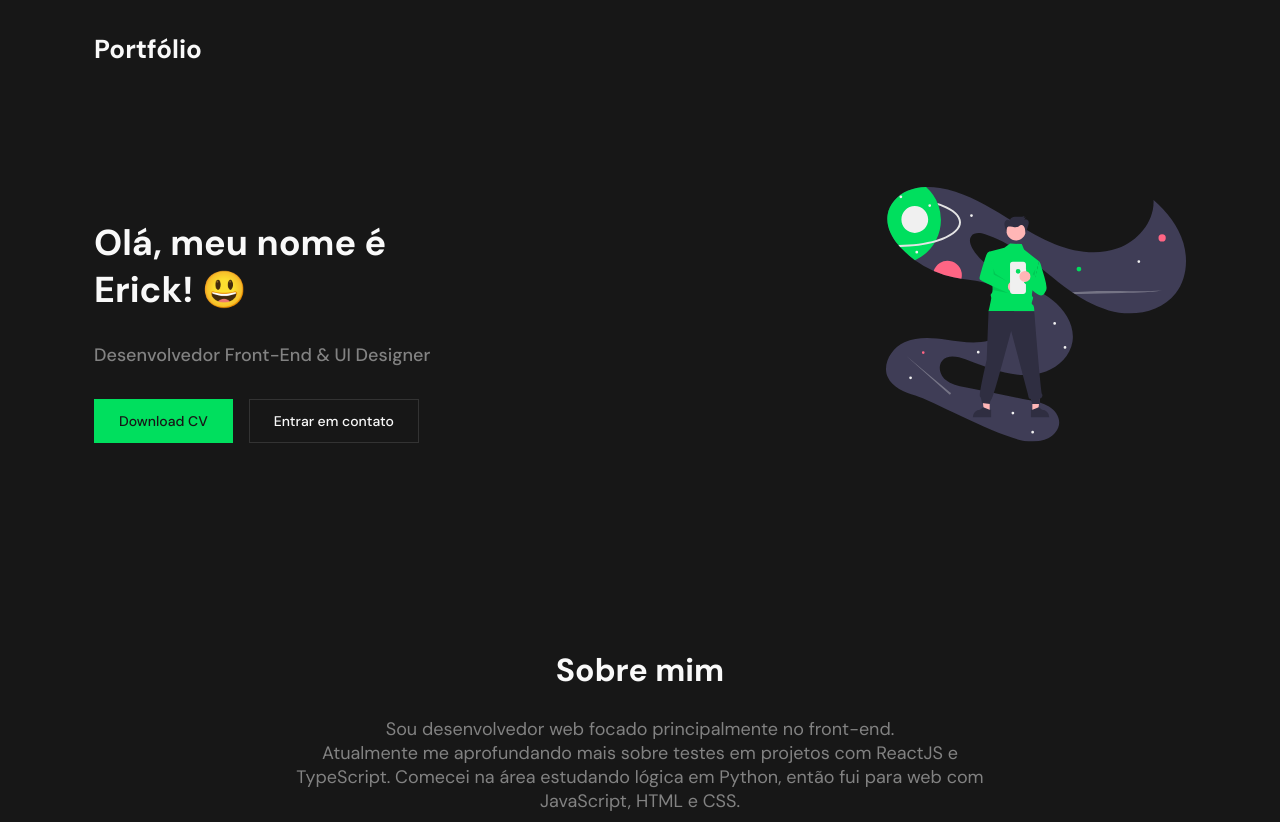
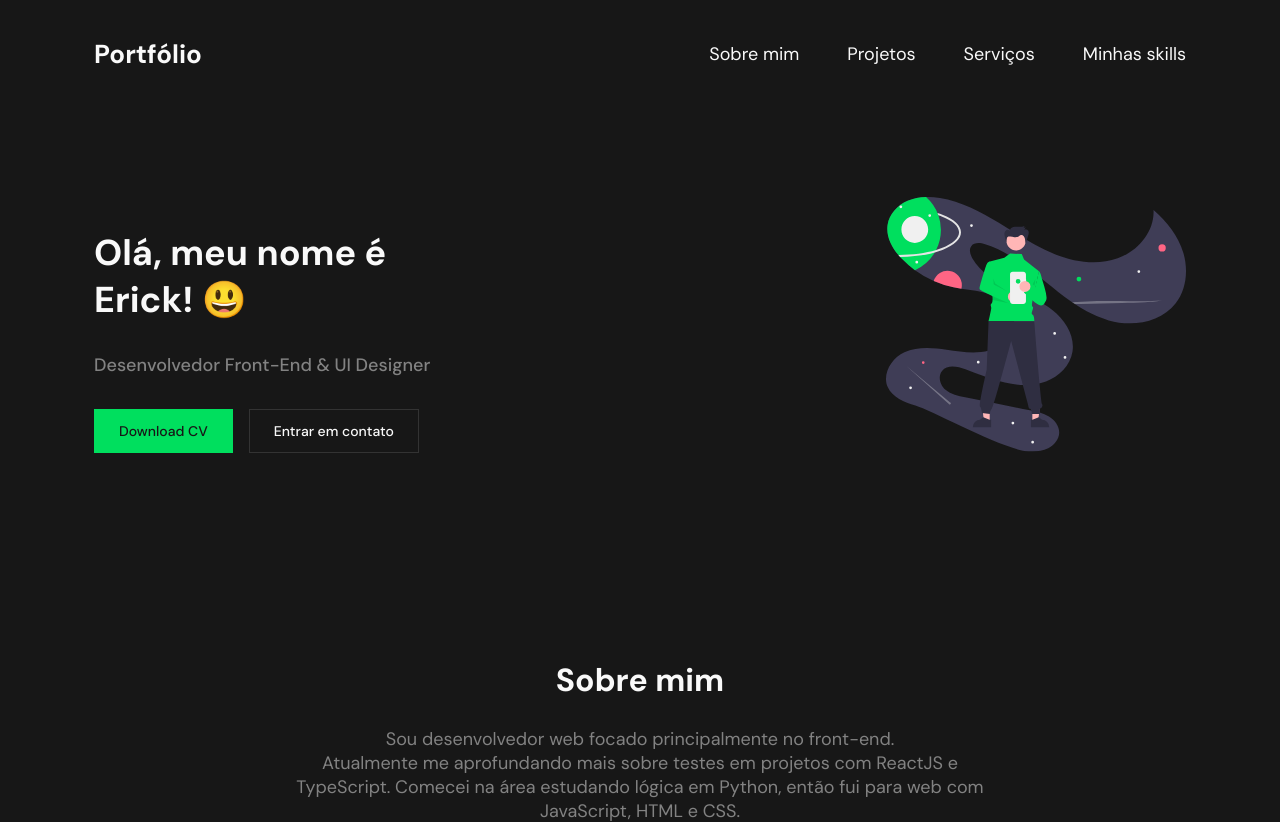
Before and after one commit to erickgust/portfolio, a React (Vite) app: page / in a window 1280 px wide. Shown: the top 822 px of the page. Built offline with nearby package versions, Linux system fonts and the light colour scheme.

Commit message:
ref(header): add overlay and useModal hook for mobile menu

```diff
--- a/src/header/header-styles.ts
+++ b/src/header/header-styles.ts
@@ -15,6 +15,10 @@ export const List = styled.ul`
 
   li {
     display: inline-block;
+  }
+
+  @media (max-width: 768px) {
+    display: none;
   }
 `
 
@@ -40,6 +44,16 @@ export const MobileMenuButton = styled.button`
   @media (max-width: 768px) {
     display: block;
   }
+`
+
+export const Overlay = styled.div`
+  position: fixed;
+  top: 0;
+  left: 0;
+  z-index: 0;
+  width: 100%;
+  height: 100vh;
+  backdrop-filter: blur(2px);
 `
 
 export const MobileMenu = styled.ul`
--- a/src/header/header.tsx
+++ b/src/header/header.tsx
@@ -1,13 +1,45 @@
-import { useState } from 'react'
+import { useEffect, useState } from 'react'
 import * as S from './header-styles'
 import { ReactComponent as MobileMenuIcon } from '@/ui/icons/menu.svg'
 
+function useModal () {
+  const [isModalOpen, setIsModalOpen] = useState(false)
+
+  function handleModalClose () {
+    setIsModalOpen(false)
+  }
+
+  function handleModalToggle () {
+    setIsModalOpen(prevState => !prevState)
+  }
+
+  useEffect(() => {
+    function handleEscape (event: KeyboardEvent) {
+      if (event.key === 'Escape') {
+        setIsModalOpen(false)
+      }
+    }
+
+    document.addEventListener('keydown', handleEscape)
+
+    return () => {
+      document.removeEventListener('keydown', handleEscape)
+    }
+  }, [])
+
+  return {
+    isModalOpen,
+    handleModalClose,
+    handleModalToggle,
+  }
+}
+
 export function Header () {
-  const [isMobileMenuOpen, setIsMobileMenuOpen] = useState(false)
-
-  function handleMobileMenuClick () {
-    setIsMobileMenuOpen(!isMobileMenuOpen)
-  }
+  const {
+    isModalOpen,
+    handleModalToggle,
+    handleModalClose,
+  } = useModal()
 
   return (
     <S.Header>
@@ -15,26 +47,39 @@ export function Header () {
         <strong>Portfólio</strong>
       </S.HomeLink>
 
-      {/* <nav>
+      <nav>
         <S.List>
           <li><S.Link href="#about">Sobre mim</S.Link></li>
           <li><S.Link href="#projects">Projetos</S.Link></li>
           <li><S.Link href="#services">Serviços</S.Link></li>
           <li><S.Link href="#skills">Minhas skills</S.Link></li>
         </S.List>
-      </nav> */}
+      </nav>
 
-      <S.MobileMenuButton onClick={handleMobileMenuClick}>
+      <S.MobileMenuButton onClick={handleModalToggle}>
         <MobileMenuIcon />
       </S.MobileMenuButton>
 
-      {isMobileMenuOpen && (
-        <S.MobileMenu>
-          <S.MobileMenuItem><S.Link href="#about">Sobre mim</S.Link></S.MobileMenuItem>
-          <S.MobileMenuItem><S.Link href="#projects">Projetos</S.Link></S.MobileMenuItem>
-          <S.MobileMenuItem><S.Link href="#services">Serviços</S.Link></S.MobileMenuItem>
-          <S.MobileMenuItem><S.Link href="#skills">Minhas skills</S.Link></S.MobileMenuItem>
-        </S.MobileMenu>
+      {isModalOpen && (
+        <S.Overlay onClick={handleModalClose}>
+          <S.MobileMenu onClick={e => e.stopPropagation()}>
+            <S.MobileMenuItem onClick={handleModalClose}>
+              <S.Link href="#about">Sobre mim</S.Link>
+            </S.MobileMenuItem>
+
+            <S.MobileMenuItem onClick={handleModalClose}>
+              <S.Link href="#projects">Projetos</S.Link>
+            </S.MobileMenuItem>
+
+            <S.MobileMenuItem onClick={handleModalClose}>
+              <S.Link href="#services">Serviços</S.Link>
+            </S.MobileMenuItem>
+
+            <S.MobileMenuItem onClick={handleModalClose}>
+              <S.Link href="#skills">Minhas skills</S.Link>
+            </S.MobileMenuItem>
+          </S.MobileMenu>
+        </S.Overlay>
       )}
     </S.Header>
   )
```
